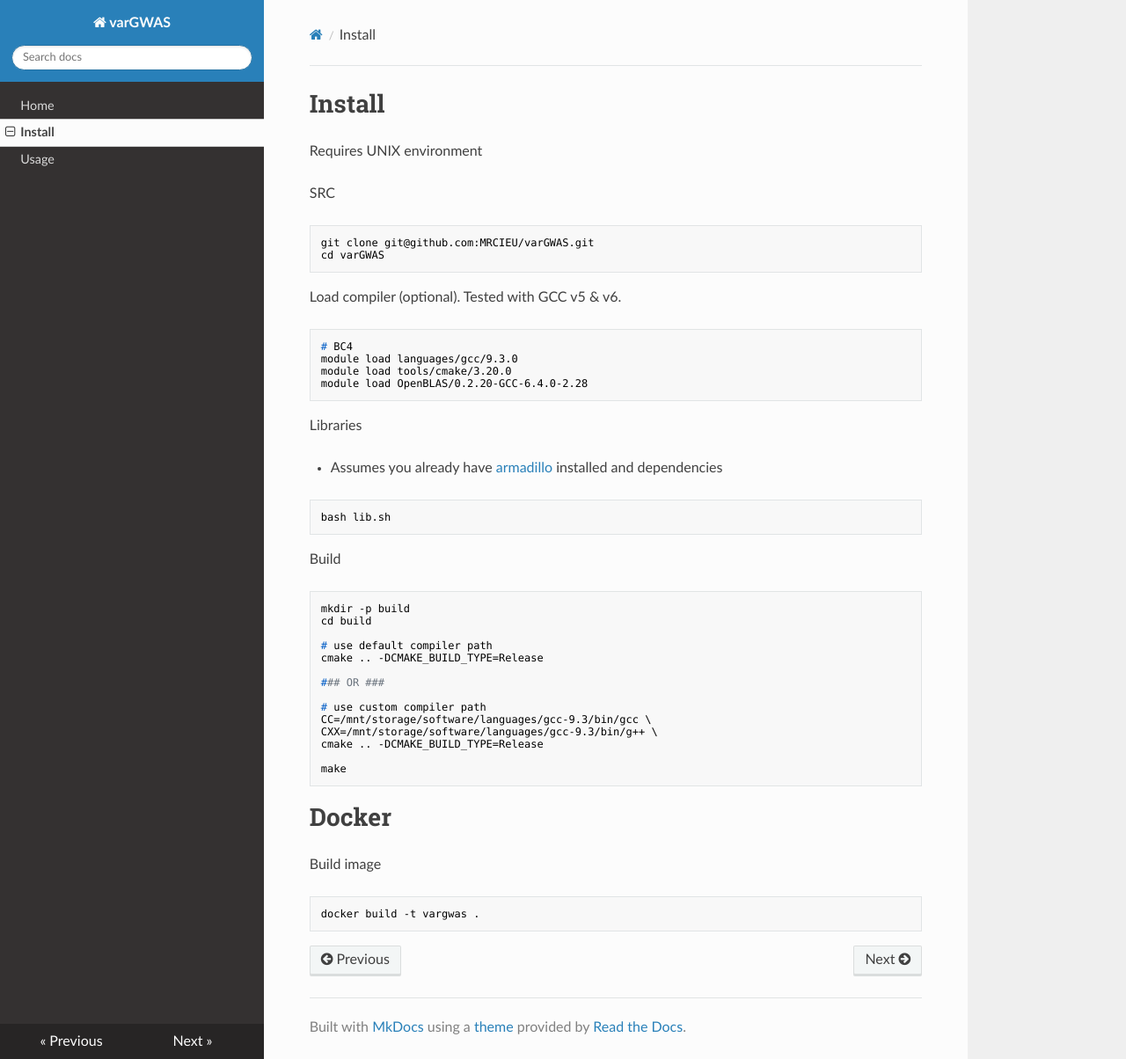
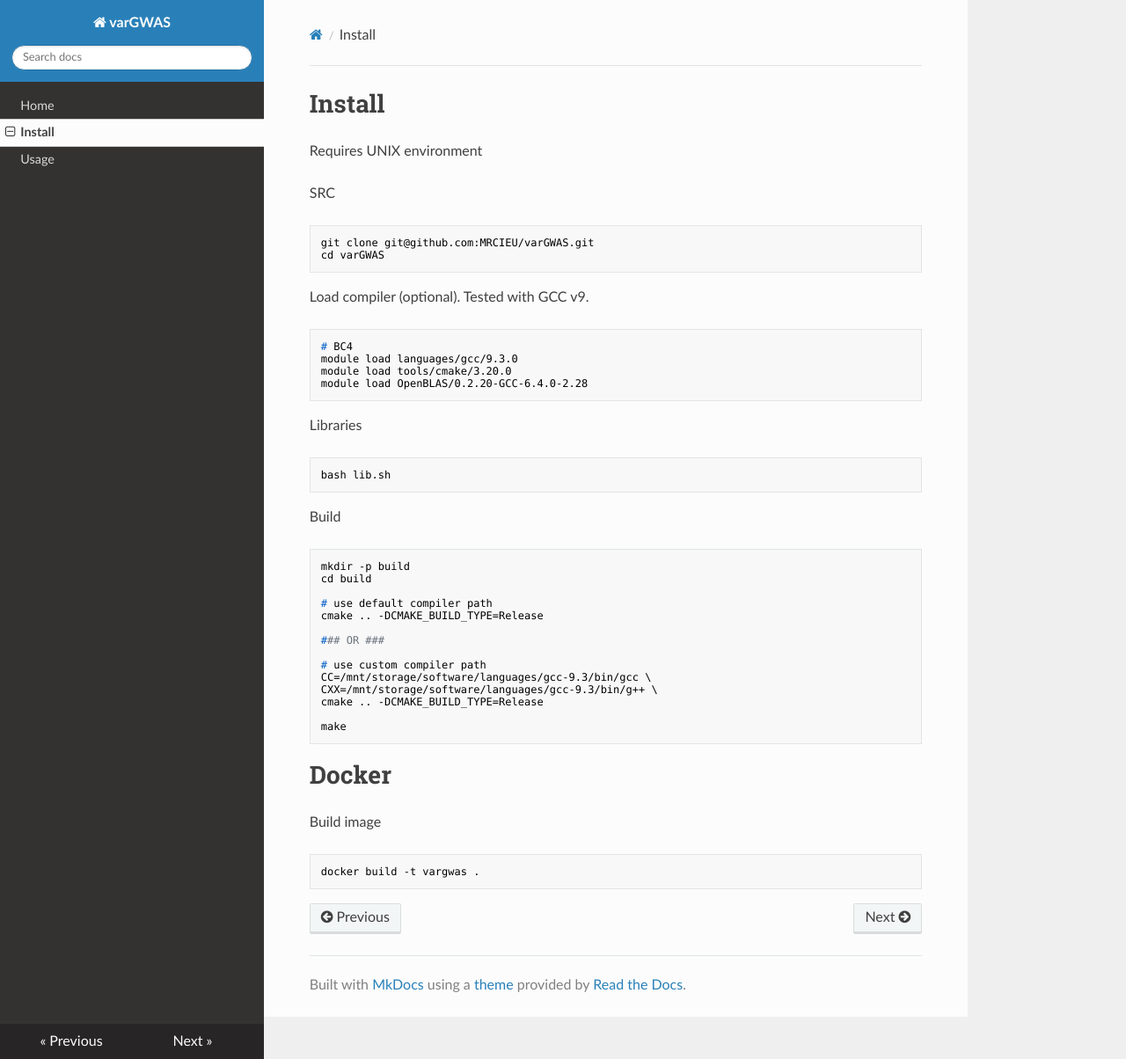
Before and after one commit to MRCIEU/varGWAS, an MkDocs documentation site: the page built from mkdocs/install.md, in a window 1280 px wide and 1204 px high. Shown: the whole window at 88% size. Built offline with MkDocs 1.6.1, drawn with Linux system fonts in a browser that asks for light colours; nearby versions of some CDN libraries.

````diff
--- a/mkdocs/install.md
+++ b/mkdocs/install.md
@@ -9,7 +9,7 @@ git clone git@github.com:MRCIEU/varGWAS.git
 cd varGWAS
 ```
 
-Load compiler (optional). Tested with GCC v5 & v6.
+Load compiler (optional). Tested with GCC v9.
 
 ```shell
 # BC4
@@ -19,8 +19,6 @@ module load OpenBLAS/0.2.20-GCC-6.4.0-2.28
 ```
 
 Libraries
-
-- Assumes you already have [armadillo](http://arma.sourceforge.net/download.html) installed and dependencies
 
 ```shell
 bash lib.sh
````
Also changed, not shown: 1 other file.
